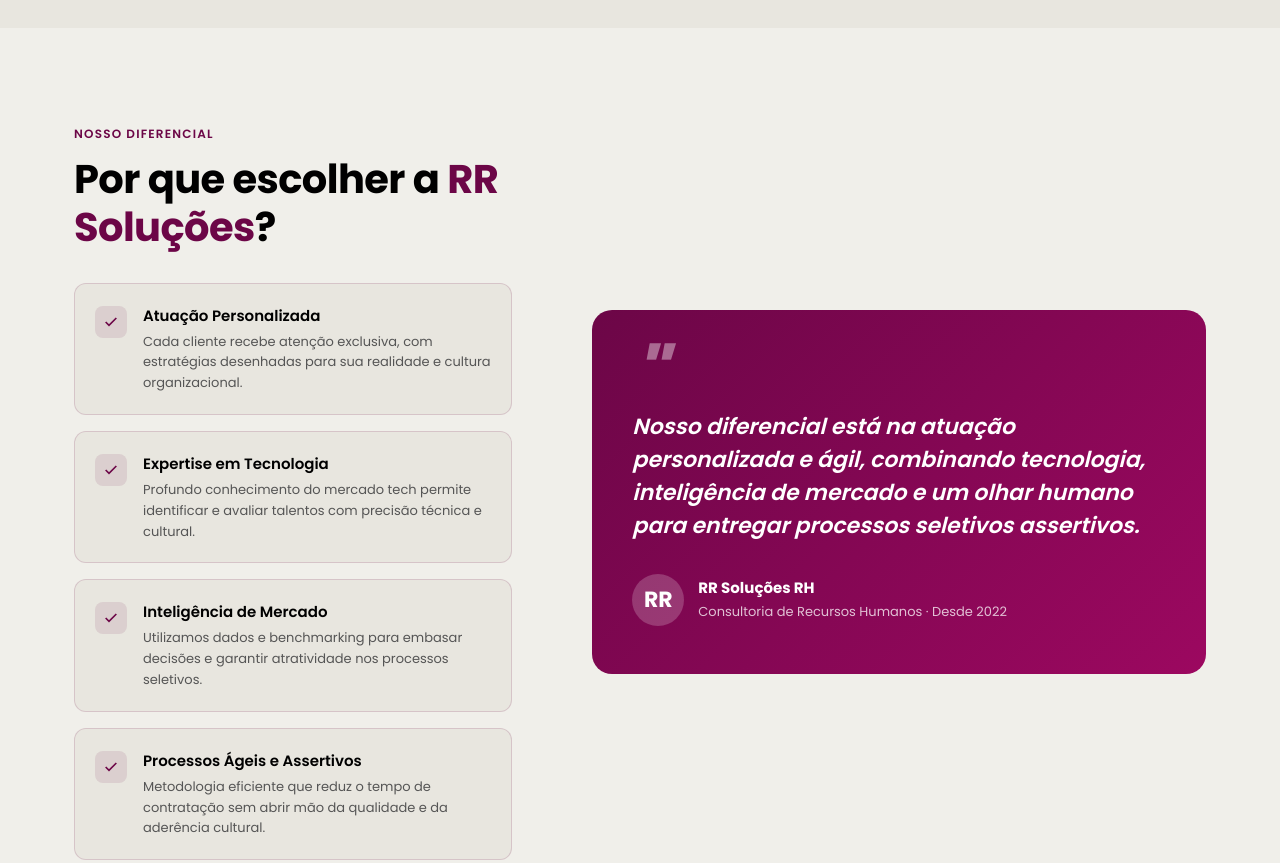
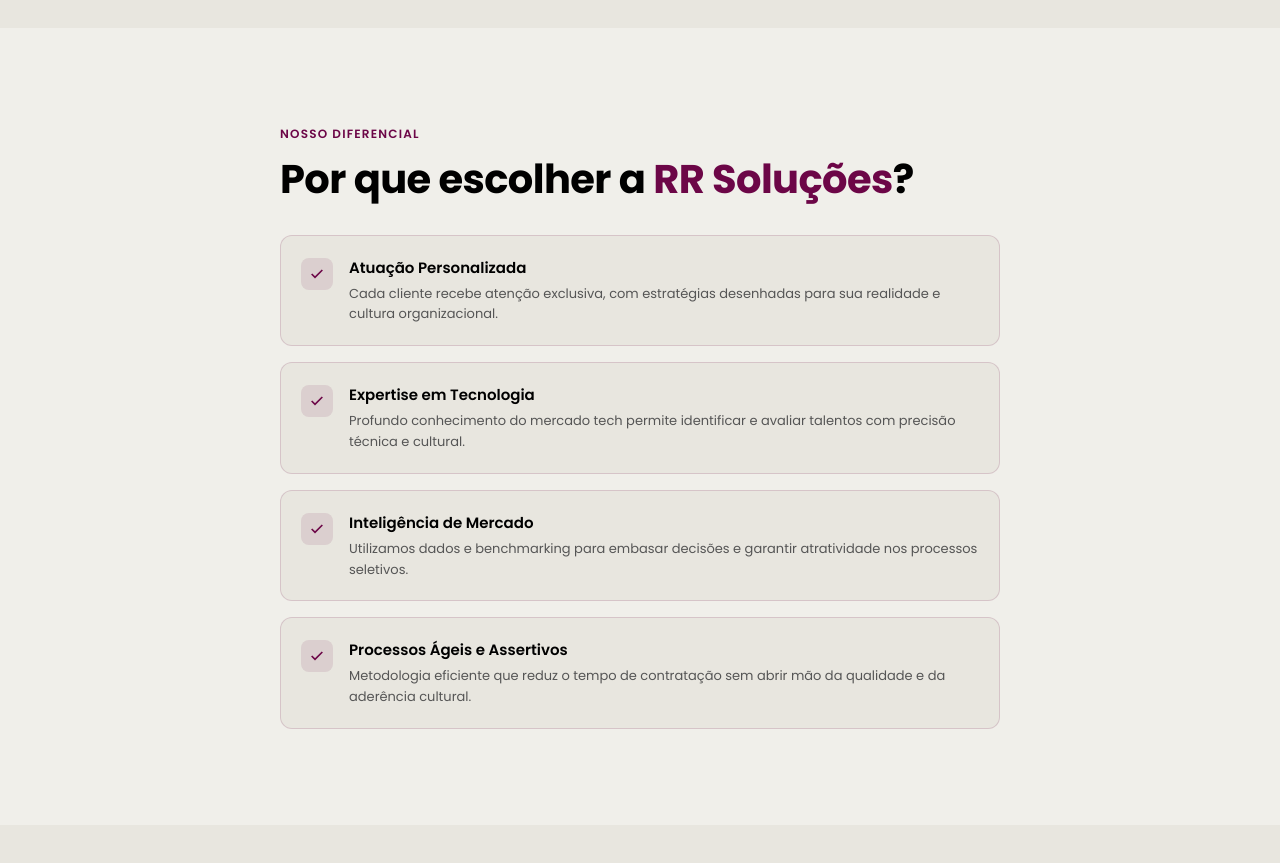
Before and after one commit to joaoedenrodrigueslima/rayana, a plain HTML site: page index.html in a window 1280 px wide. Shown: the part 2100-2963 px from the top of the page. Drawn offline with Linux system fonts and the light colour scheme.

Commit message:
Update index.html

```diff
--- a/index.html
+++ b/index.html
@@ -322,8 +322,9 @@
     /* ── DIFFERENTIALS ───────────────────────────────────── */
     .differentials { padding: 96px 0; }
     .diff-grid {
-      display: grid; grid-template-columns: 5fr 7fr;
-      gap: 80px; align-items: center;
+      display: grid; grid-template-columns: 1fr;
+      gap: 40px; align-items: center;
+      max-width: 720px; margin: 0 auto;
     }
     .diff-list { display: flex; flex-direction: column; gap: 16px; }
     .diff-item {
@@ -729,18 +730,7 @@
             </div>
           </div>
         </div>
-        <div class="diff-quote">
-          <blockquote>
-            Nosso diferencial está na atuação personalizada e ágil, combinando tecnologia, inteligência de mercado e um olhar humano para entregar processos seletivos assertivos.
-          </blockquote>
-          <div class="diff-quote-author">
-            <div class="diff-quote-avatar">RR</div>
-            <div>
-              <div class="diff-quote-name">RR Soluções RH</div>
-              <div class="diff-quote-role">Consultoria de Recursos Humanos · Desde 2022</div>
-            </div>
-          </div>
-        </div>
+
       </div>
     </div>
   </section>
```
